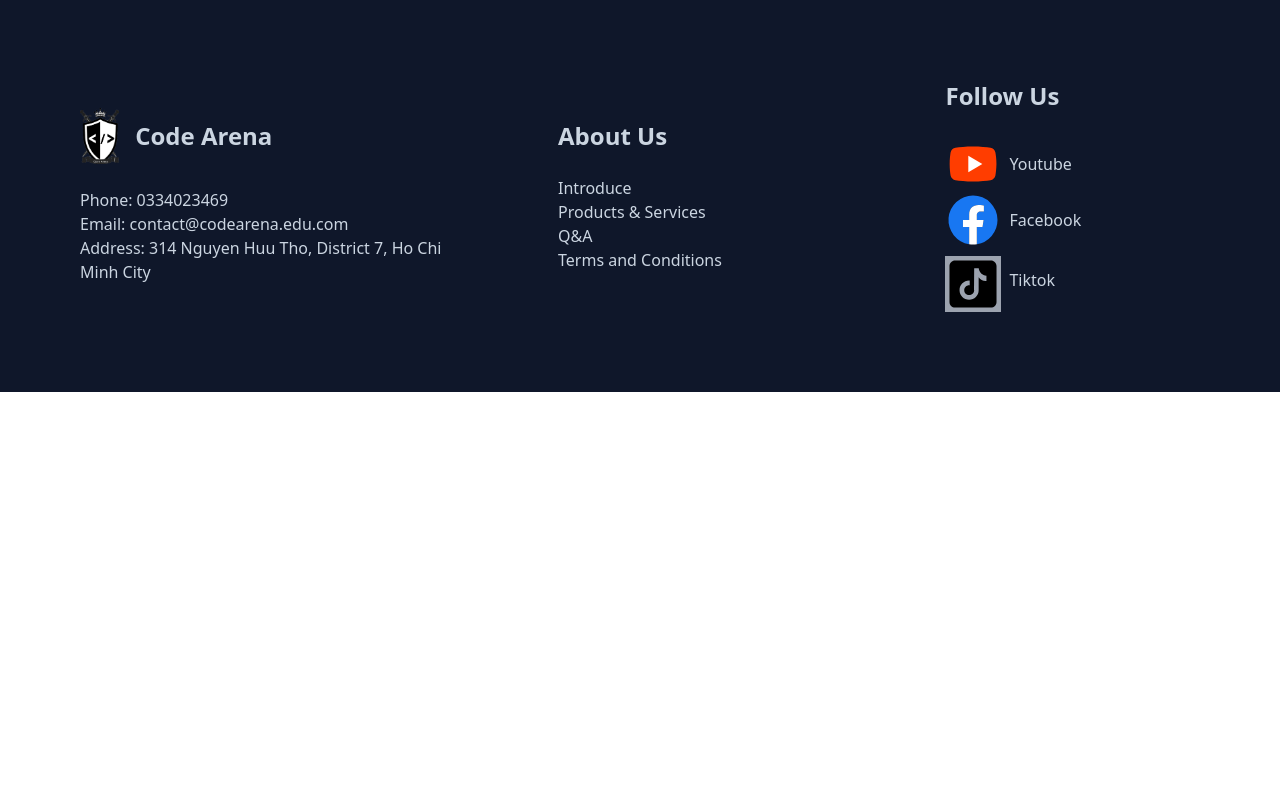
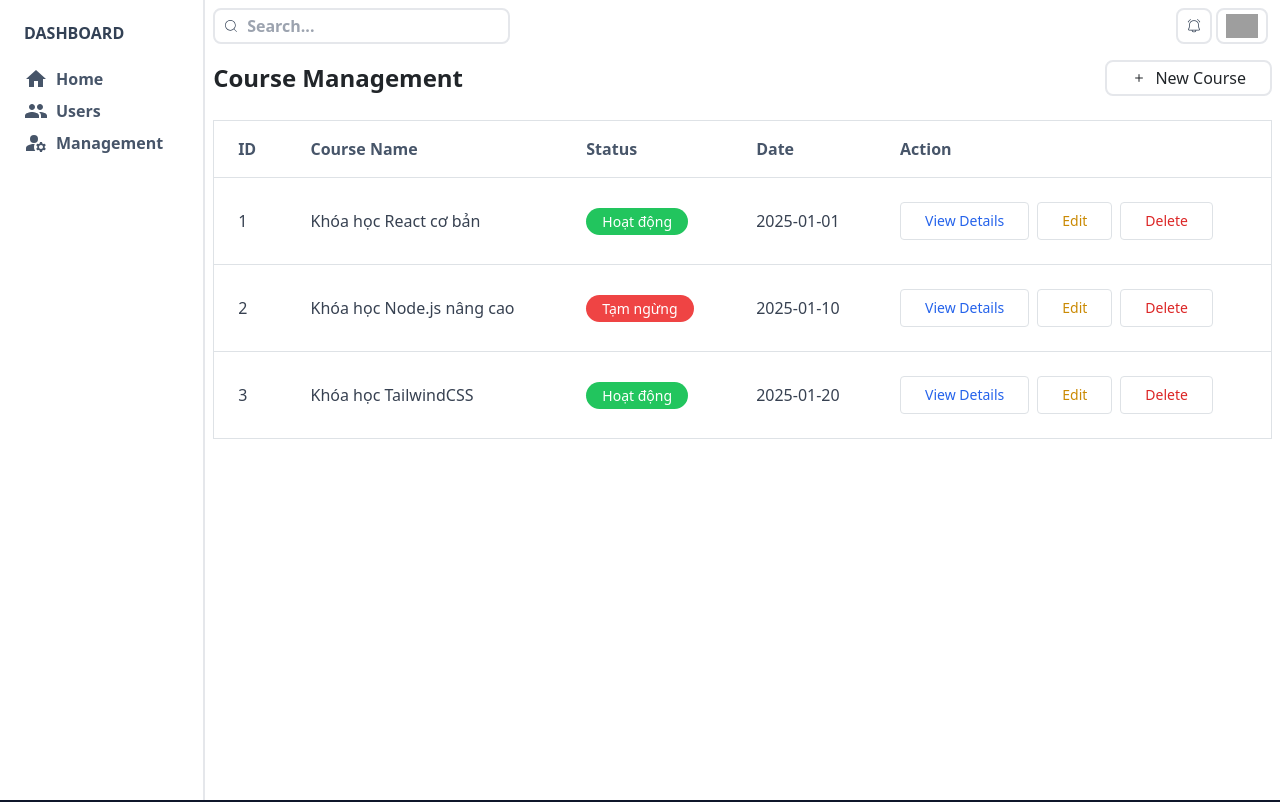
Before and after one commit to nguyentrungtinh2003/online_learning_management_system_frontend, a React (Create React App) app: page /admin-course-management in a window 1280 px wide. Shown: the top 802 px of the page. Built offline with nearby package versions, Linux system fonts and the light colour scheme; grey boxes are pictures that could not be loaded; a web font is replaced by a local one.

Commit message:
SCRUM-33 Create Admin Course's Management Layout

```diff
--- a/src/App.js
+++ b/src/App.js
@@ -17,6 +17,7 @@ import "react-toastify/dist/ReactToastify.css";
 import Footer from "./components/Footer/Footer";
 import AddCourse from "./pages/Course/AddCourse";
 import AddLesson from "./pages/Lesson/AddLesson";
+import AdminCourseManagement from "./pages/Dashboard/AdminManagement/AdminCourseManagement";
 
 function App() {
   return (
@@ -59,9 +60,9 @@ function App() {
           <Route
             path="/all-user"
             element={
-              <div className="flex m-4">
+              <div className="flex">
                 <Sidebar />
-                <div className="flex-grow-1">
+                <div className="flex">
                   <Header />
                   <ManagementUser />
                 </div>
@@ -69,11 +70,23 @@ function App() {
             }
           />
           <Route
+            path="/admin-course-management"
+            element={
+              <div className="flex">
+                <Sidebar />
+                <div className="flex-1 box-border">
+                  <Header/>
+                  <AdminCourseManagement/>
+                </div>
+              </div>
+            }
+          />
+          <Route
             path="/view-user"
             element={
-              <div className="flex m-4">
+              <div className="flex">
                 <Sidebar />
-                <div className="flex-grow-1">
+                <div className="flex">
                   <Header />
                   <ViewUser />
                 </div>
@@ -83,9 +96,9 @@ function App() {
           <Route
             path="/add-user"
             element={
-              <div className="flex m-4">
+              <div className="flex">
                 <Sidebar />
-                <div className="flex-grow-1">
+                <div className="flex">
                   <Header />
                   <AdminAddUser />
                 </div>
@@ -96,9 +109,9 @@ function App() {
           <Route
             path="/admin-update-user"
             element={
-              <div className="flex m-4">
+              <div className="flex">
                 <Sidebar />
-                <div className="flex-grow-1">
+                <div className="flex">
                   <Header />
                   <AdminUpdateUser />
                 </div>
--- a/src/components/Navbar/Navbar.js
+++ b/src/components/Navbar/Navbar.js
@@ -36,12 +36,12 @@ export default function Navbar() {
   };
 
   return (
-    <nav className="bg-white shadow-md fixed top-0 w-full z-30 h-20">
-      <div className="max-w-screen-xl mx-auto flex justify-between items-center">
+    <nav className="bg-white shadow-md fixed top-0 w-full z-30 h-fit">
+      <div className="max-w-screen mx-4 flex justify-between items-center">
         {/* Logo */}
         <div className="flex items-center space-x-3">
           <Link to="/" className="flex items-center">
-            <img className="h-20 w-auto" src="/image2.jpg" alt="Logo" />
+            <img className="h-16" src="/image2.jpg" alt="Logo" />
           </Link>
           <h3 className="text-xl font-semibold text-gray-800">Code Arena</h3>
         </div>
--- /dev/null
+++ b/src/pages/Dashboard/AdminManagement/AdminCourseManagement.js
@@ -0,0 +1,238 @@
+import React, { useState } from "react";
+import { IoIosAdd } from "react-icons/io";
+import { IoClose } from "react-icons/io5";
+
+const courses = [
+  {
+    id: 1,
+    name: "Khóa học React cơ bản",
+    status: "Hoạt động",
+    date: "2025-01-01",
+  },
+  {
+    id: 2,
+    name: "Khóa học Node.js nâng cao",
+    status: "Tạm ngừng",
+    date: "2025-01-10",
+  },
+  {
+    id: 3,
+    name: "Khóa học TailwindCSS",
+    status: "Hoạt động",
+    date: "2025-01-20",
+  },
+];
+
+const CourseTable = () => {
+  const [isModalOpen, setIsModalOpen] = useState(false); // Trạng thái modal
+
+  const handleView = (id) => {
+    alert(`Xem chi tiết khóa học ID: ${id}`);
+  };
+
+  const handleEdit = (id) => {
+    alert(`Chỉnh sửa khóa học ID: ${id}`);
+  };
+
+  const handleDelete = (id) => {
+    alert(`Xóa khóa học ID: ${id}`);
+  };
+
+  const handleAddCourse = (e) => {
+    e.preventDefault();
+    alert("Khóa học mới đã được thêm!");
+    setIsModalOpen(false); // Tắt modal sau khi thêm
+  };
+
+  return (
+    <div className="p-2 w-full flex-1">
+      <div className="h-fit flex items-center justify-between w-full mb-4">
+        <h1 className="text-2xl font-bold">Course Management</h1>
+        <button
+          onClick={() => setIsModalOpen(true)} // Mở modal
+          className="hover:bg-slate-50 flex items-center space-x-2 border-2 py-1 px-4 rounded-lg"
+        >
+          <IoIosAdd />
+          <p>New Course</p>
+        </button>
+      </div>
+      <div className="overflow-x-auto">
+        <table className="min-w-full border border-slate-500">
+          <thead>
+            <tr className="border-b font-semibold text-slate-600">
+              <th className="px-6 py-3">ID</th>
+              <th className="px-6 py-3">Course Name</th>
+              <th className="px-6 py-3">Status</th>
+              <th className="px-6 py-3">Date</th>
+              <th className="px-6 py-3">Action</th>
+            </tr>
+          </thead>
+          <tbody>
+            {courses.map((course) => (
+              <tr key={course.id} className="hover:bg-gray-100">
+                <td className="px-6 py-4 text-gray-700 border-b">
+                  {course.id}
+                </td>
+                <td className="px-6 py-4 text-gray-700 border-b">
+                  {course.name}
+                </td>
+                <td className="px-6 py-4 text-gray-700 border-b">
+                  <span
+                    className={`px-3 py-1 text-sm text-white rounded-full ${
+                      course.status === "Hoạt động"
+                        ? "bg-green-500"
+                        : "bg-red-500"
+                    }`}
+                  >
+                    {course.status}
+                  </span>
+                </td>
+                <td className="px-6 py-4 text-gray-700 border-b">
+                  {course.date}
+                </td>
+                <td className="px-6 py-4 text-gray-700 border-b">
+                  <div className="flex space-x-2">
+                    <button
+                      onClick={() => handleView(course.id)}
+                      className="px-4 py-2 text-sm text-blue-600 border border-blue-600 rounded hover:bg-blue-100"
+                    >
+                      View Details
+                    </button>
+                    <button
+                      onClick={() => handleEdit(course.id)}
+                      className="px-4 py-2 text-sm text-yellow-600 border border-yellow-600 rounded hover:bg-yellow-100"
+                    >
+                      Edit
+                    </button>
+                    <button
+                      onClick={() => handleDelete(course.id)}
+                      className="px-4 py-2 text-sm text-red-600 border border-red-600 rounded hover:bg-red-100"
+                    >
+                      Delete
+                    </button>
+                  </div>
+                </td>
+              </tr>
+            ))}
+          </tbody>
+        </table>
+      </div>
+
+      {/* Modal */}
+      {isModalOpen && (
+        <div className="fixed inset-0 z-50 flex items-center justify-center bg-black bg-opacity-50">
+          <div className="bg-white p-6 rounded-lg shadow-lg relative">
+            {/* Close Button */}
+            <button
+              onClick={() => setIsModalOpen(false)}
+              className="absolute top-2 right-2 text-gray-600 hover:text-gray-800"
+            >
+              <IoClose size={24} />
+            </button>
+
+            {/* Form */}
+            <h2 className="text-xl font-semibold mb-4">Add New Course</h2>
+            <form onSubmit={handleAddCourse} className="space-y-4">
+              <div className="flex w-fit space-x-4">
+                <div className="w-[40%] justify-between">
+                  {/* Course Name */}
+                  <div>
+                    <label className="block text-sm font-medium text-gray-600">
+                      Course Name
+                    </label>
+                    <input
+                      type="text"
+                      placeholder="Enter course name"
+                      className="w-full mt-1 px-4 py-2 border border-gray-300 rounded-lg"
+                      required
+                    />
+                  </div>
+
+                  {/* Course Status */}
+                  <div>
+                    <label className="block text-sm font-medium text-gray-600">
+                      Status
+                    </label>
+                    <select
+                      className="w-full mt-1 px-4 py-2 border border-gray-300 rounded-lg"
+                      required
+                    >
+                      <option value="Hoạt động">Hoạt động</option>
+                      <option value="Tạm ngừng">Tạm ngừng</option>
+                    </select>
+                  </div>
+
+                  {/* Upload Image */}
+                  <div>
+                    <label className="block text-sm font-medium text-gray-600">
+                      Upload Image
+                    </label>
+                    <input
+                      type="file"
+                      accept="image/*"
+                      className="w-full mt-1 px-4 py-2 border border-gray-300 rounded-lg"
+                      required
+                    />
+                  </div>
+                </div>
+
+                <div className="w-[60%]">
+                  {/* Description */}
+                  <div>
+                    <label className="block text-sm font-medium text-gray-600">
+                      Description
+                    </label>
+                    <textarea
+                      placeholder="Enter course description"
+                      rows="3"
+                      className="w-full mt-1 px-4 py-2 border border-gray-300 rounded-lg"
+                      required
+                    ></textarea>
+                  </div>
+
+                  {/* Price */}
+                  <div>
+                    <label className="block text-sm font-medium text-gray-600">
+                      Course Price (VNĐ)
+                    </label>
+                    <input
+                      type="number"
+                      placeholder="Enter course price"
+                      className="w-full mt-1 px-4 py-2 border border-gray-300 rounded-lg"
+                      min="0"
+                      required
+                    />
+                  </div>
+
+                  {/* Discount */}
+                  <div>
+                    <label className="block text-sm font-medium text-gray-600">
+                      Discount (%) (optional)
+                    </label>
+                    <input
+                      type="number"
+                      placeholder="Enter discount percentage"
+                      className="w-full mt-1 px-4 py-2 border border-gray-300 rounded-lg"
+                      min="0"
+                      max="100"
+                    />
+                  </div>
+                </div>
+              </div>
+
+              {/* Submit Button */}
+              <button
+                type="submit"
+                className="w-full bg-blue-600 text-white py-2 rounded-lg hover:bg-blue-700"
+              >
+                Add Course
+              </button>
+            </form>
+          </div>
+        </div>
+      )}
+    </div>
+  );
+};
+
+export default CourseTable;
--- a/src/pages/Dashboard/Dashboard.js
+++ b/src/pages/Dashboard/Dashboard.js
@@ -8,10 +8,9 @@ import SendEmail from "./AdminPages/SendEmail";
 
 const Dashboard = () => {
   return (
-    <div className="d-flex m-4">
+    <div className="flex">
       <Sidebar />
-      <div className="flex-grow-1">
-        <Header />
+      <div className="flex items-center w-full justify-center">
         <div className="p-4">
           <OverviewCards />
           <Charts />
--- a/src/pages/Dashboard/Header.js
+++ b/src/pages/Dashboard/Header.js
@@ -1,30 +1,22 @@
 import React from "react";
-import { FormControl, InputGroup, Button, Container } from "react-bootstrap";
-import { FaSearch } from "react-icons/fa";
-import { IoCalendarOutline } from "react-icons/io5"; // Biểu tượng lịch
+import { CiSearch } from "react-icons/ci";
+import { PiBellRingingLight } from "react-icons/pi";
 
 const Header = () => {
   return (
-    <div className="shadow-sm flex justify-center items-center">
-      <Container className="flex justify-between items-center p-2">
-        {/* Logo */}
-        <h4 className="text-primary fw-bold m-0">Admin Dashboard</h4>
-
-        <div className="relative hidden lg:block w-[50%]">
-          <input
-            type="text"
-            placeholder="Search courses..."
-            className="border rounded-full pl-10 pr-4 py-1 text-sm border-gray-300 focus:outline-none focus:ring-2 focus:ring-cyan-500 w-50"
-          />
-          <FaSearch className="absolute left-3 top-2.5 text-gray-500" />
+    <div className="text-slate-700 p-2 flex justify-between w-full">
+      <div className="border-2 flex items-center justify-center rounded-lg py-1 px-2 font-semibold">
+        <CiSearch />
+        <input placeholder="Search..." className="px-2" />
+      </div>
+      <div className="flex">
+        <div className="p-2 border-2 w-fit rounded-lg">
+          <PiBellRingingLight />
         </div>
-
-        {/* Nút ngày */}
-        <Button variant="outline-primary" className="flex items-center mb-1">
-          <IoCalendarOutline className=""/>
-          Apr 17, 2023
-        </Button>
-      </Container>
+        <div className="py-1 px-2 border-2 rounded-lg mx-1">
+          <img className="h-6" src="https://encrypted-tbn0.gstatic.com/images?q=tbn:ANd9GcTohFwdU4sY3J7mARcwIlradG-A3ojX5-1dfA&s" />
+        </div>
+      </div>
     </div>
   );
 };
--- a/src/pages/Dashboard/Sidebar.js
+++ b/src/pages/Dashboard/Sidebar.js
@@ -6,12 +6,12 @@ import HomeIcon from "@mui/icons-material/Home";
 
 const Sidebar = () => {
   return (
-    <div className="bg-white text-black vh-100 p-2 flex flex-column border-r-2">
+    <div className="bg-white text-slate-700 font-semibold h-screen flex flex-column border-r-2 p-4">
       {/* Tiêu đề */}
-      <h5 className="mb-4 fw-bold text-uppercase text-center">Dashboard</h5>
+      <h5 className="mb-4 fw-bold text-uppercase">Dashboard</h5>
 
       {/* Menu điều hướng */}
-      <div>
+      <div className="flex flex-col space-y-2 text-slate-600 mr-4">
         <Link to="/dashboard" className="flex items-center">
           <HomeIcon className="mr-2" />
           <p>Home</p>
@@ -20,7 +20,7 @@ const Sidebar = () => {
           <GroupIcon className="mr-2" />
           <p>Users</p>
         </Link>
-        <Link to="/all-user" className="flex items-center">
+        <Link to="/admin-course-management" className="flex items-center">
           <ManageAccountsIcon className="mr-2" />
           <p>Management</p>
         </Link>
```
Also changed, not shown: src/components/CourseLanding/CourseLanding.js (+5 -5 lines).
